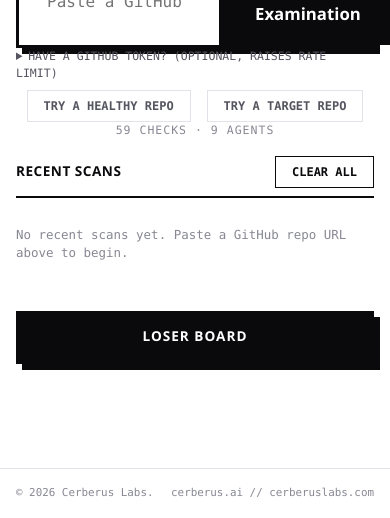
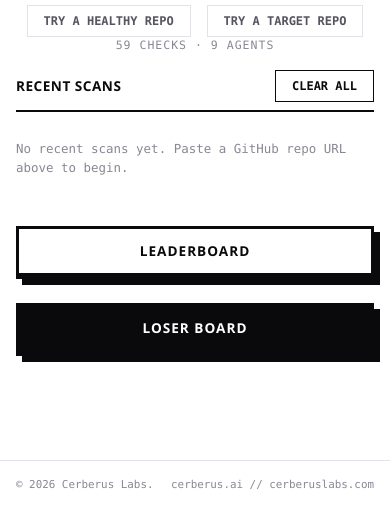
Before and after one commit to murderszn/cerberus, a plain HTML site: page index.html in a window 390 px wide. Shown: the part 401-919 px from the top of the page. Drawn offline with Linux system fonts and the light colour scheme.

Commit message:
feat: stack Leaderboard and Loser Board side panels vertically in right sidebar

```diff
--- a/index.html
+++ b/index.html
@@ -314,12 +314,10 @@
         justify-content: center;
     }
     .splash-side-panel {
-        width: 250px;
+        width: 100%;
         border: 3px solid var(--black);
         box-shadow: 6px 6px 0px var(--black);
         background: var(--white);
-        flex-shrink: 0;
-        margin-top: 5rem;
     }
     .splash-side-panel h3 {
         font-family: var(--font-display);
@@ -385,7 +383,15 @@
     }
     .splash-center {
         flex: 1;
-        max-width: 760px;
+        max-width: 880px;
+    }
+    .splash-right-sidebar {
+        display: flex;
+        flex-direction: column;
+        gap: 2rem;
+        width: 260px;
+        flex-shrink: 0;
+        margin-top: 5rem;
     }
     @media (max-width: 1100px) {
         .splash-container {
@@ -393,13 +399,25 @@
             align-items: center;
             gap: 2rem;
         }
-        .splash-side-panel {
+        .splash-right-sidebar {
             width: 100%;
             max-width: 680px;
             margin-top: 0;
+            flex-direction: row;
+            gap: 1.5rem;
+        }
+        .splash-side-panel {
+            flex: 1;
         }
         .splash-center {
             width: 100%;
+        }
+    }
+    @media (max-width: 680px) {
+        .splash-right-sidebar {
+            flex-direction: column;
+            width: 100%;
+            gap: 1.5rem;
         }
     }
 
@@ -633,12 +651,6 @@
         <!-- Splash / target entry -->
         <section id="view-splash" hidden>
             <div class="splash-container">
-                <!-- Left: Leaderboard -->
-                <div class="splash-side-panel leader-panel">
-                    <h3>Leaderboard</h3>
-                    <ul class="panel-list" id="leaderboard-list"></ul>
-                </div>
-
                 <!-- Center: Main Search -->
                 <div class="splash-center">
                     <img src="logo.png" alt="Cerberus Labs Logo" class="hero-logo" id="hero-logo">
@@ -677,10 +689,17 @@
                     </div>
                 </div>
 
-                <!-- Right: Loser Board -->
-                <div class="splash-side-panel loser-panel">
-                    <h3>Loser Board</h3>
-                    <ul class="panel-list" id="loserboard-list"></ul>
+                <!-- Right Sidebar: Leaderboard & Loser Board stacked -->
+                <div class="splash-right-sidebar">
+                    <div class="splash-side-panel leader-panel">
+                        <h3>Leaderboard</h3>
+                        <ul class="panel-list" id="leaderboard-list"></ul>
+                    </div>
+
+                    <div class="splash-side-panel loser-panel">
+                        <h3>Loser Board</h3>
+                        <ul class="panel-list" id="loserboard-list"></ul>
+                    </div>
                 </div>
             </div>
         </section>
```
